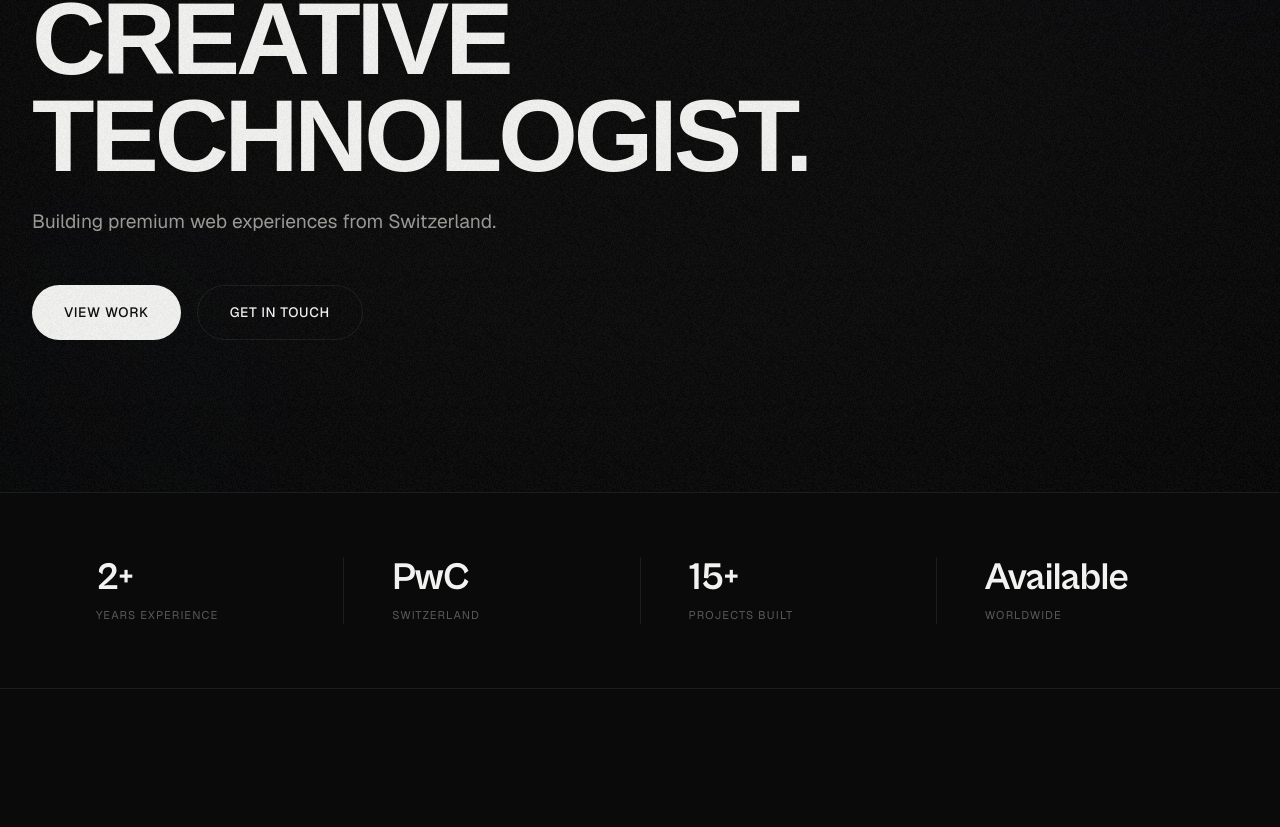
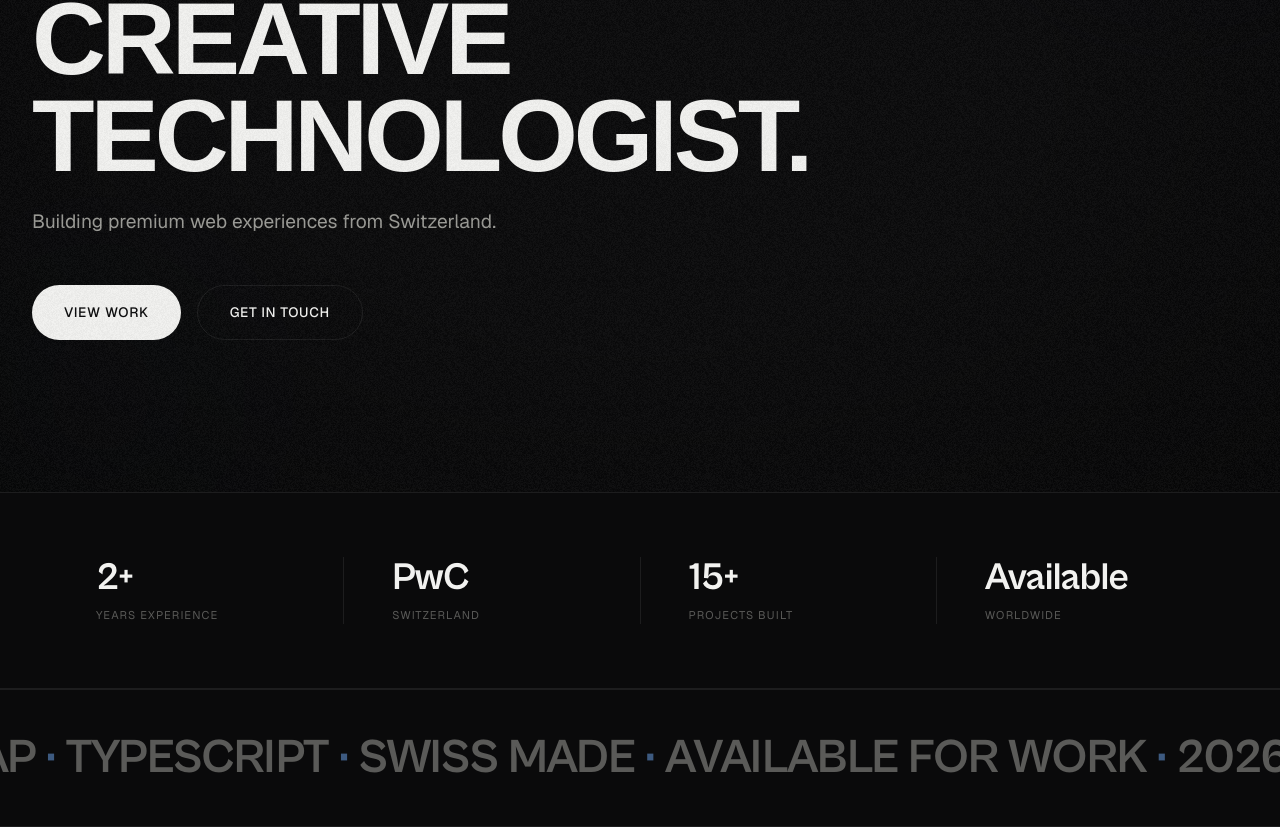
Before and after one commit to devin-voegele/portfolio, a Next.js app: page / in a window 1280 px wide. Shown: the part 308-1135 px from the top of the page. Before the commit the page ends 997 px from the top, so only its background shows below. Built offline with nearby package versions, Linux system fonts and the light colour scheme; a web font is replaced by a local one.

Commit message:
feat: marquee ticker

```diff
--- a/app/globals.css
+++ b/app/globals.css
@@ -149,3 +149,9 @@ body::after {
   background-color: var(--accent-subtle);
   color: var(--text-primary);
 }
+
+/* Marquee ticker */
+@keyframes marquee-scroll { from { transform: translateX(0); } to { transform: translateX(-50%); } }
+.marquee-track { display: inline-flex; white-space: nowrap; animation: marquee-scroll 28s linear infinite; }
+.marquee-section:hover .marquee-track { animation-play-state: paused; }
+@media (prefers-reduced-motion: reduce) { .marquee-track { animation: none; } }
--- a/app/page.tsx
+++ b/app/page.tsx
@@ -1,6 +1,7 @@
 import { Nav } from '@/components/sections/Nav'
 import { Hero } from '@/components/sections/Hero'
 import { Stats } from '@/components/sections/Stats'
+import { Marquee } from '@/components/sections/Marquee'
 
 export default function Home() {
   return (
@@ -9,6 +10,7 @@ export default function Home() {
       <main className="bg-[var(--bg-primary)]">
         <Hero />
         <Stats />
+        <Marquee />
       </main>
     </>
   )
--- /dev/null
+++ b/components/sections/Marquee.tsx
@@ -0,0 +1,54 @@
+const TOKENS = [
+  'NEXT.JS',
+  'THREE.JS',
+  'GSAP',
+  'TYPESCRIPT',
+  'SWISS MADE',
+  'AVAILABLE FOR WORK',
+  '2026',
+  'FRAMER MOTION',
+  'REACT',
+  'TAILWIND',
+]
+
+const SEP = <span style={{ color: 'var(--accent)' }}> · </span>
+
+function ContentGroup() {
+  return (
+    <span>
+      {TOKENS.map((token, i) => (
+        <span key={i}>
+          {token}
+          {SEP}
+        </span>
+      ))}
+    </span>
+  )
+}
+
+export function Marquee() {
+  return (
+    <section
+      className="marquee-section"
+      style={{
+        width: '100%',
+        overflow: 'hidden',
+        borderTop: '1px solid var(--border)',
+        borderBottom: '1px solid var(--border)',
+        paddingBlock: 'var(--space-4)',
+        whiteSpace: 'nowrap',
+        fontFamily: 'var(--font-display)',
+        fontSize: 'clamp(1.5rem, 4vw, 3rem)',
+        fontWeight: 700,
+        color: 'var(--text-muted)',
+        letterSpacing: '-0.01em',
+        textTransform: 'uppercase',
+      }}
+    >
+      <div className="marquee-track">
+        <ContentGroup />
+        <ContentGroup />
+      </div>
+    </section>
+  )
+}
```
